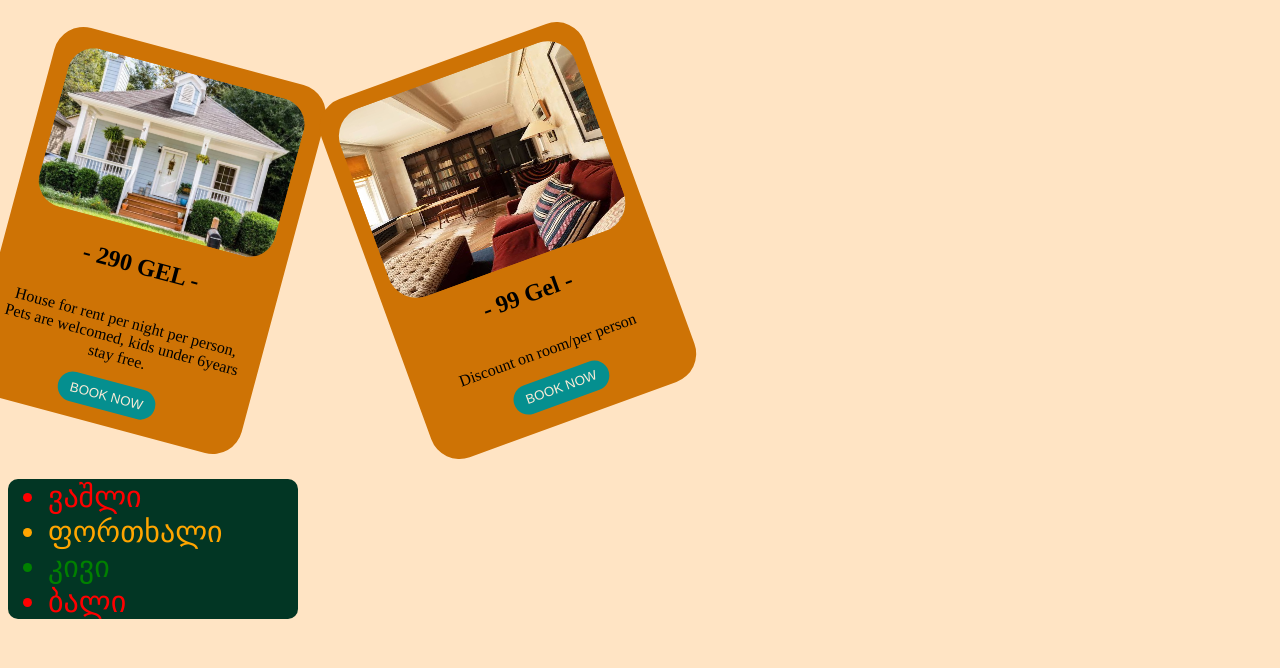
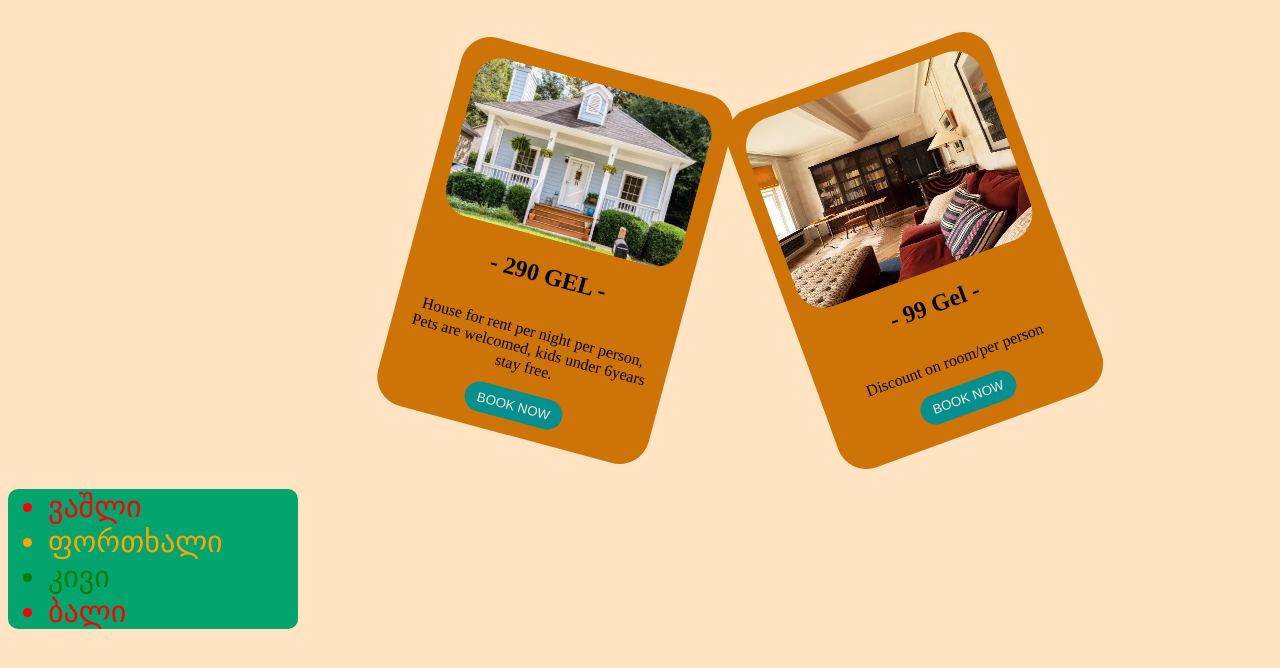
Before and after one commit to lemonjariamaia-source/13---, a plain HTML site: page index.html in a window 1280 px wide. Shown: the part 44-712 px from the top of the page. Drawn offline with Linux system fonts and the light colour scheme.

Commit message:
Update style.css

```diff
--- a/style.css
+++ b/style.css
@@ -1,3 +1,4 @@
+
 body{ background-color: bisque;
 }
 
@@ -60,10 +61,10 @@ padding: 3px;}
   .cards{ width: 250px;
    gap: 80px;
   display:flex;
-  justify-self: start;
+  justify-self:center;
   flex-direction: row;
-  align-content: space-evenly;
-  margin-top:50px;}
+   margin-top:60px;
+margin-right:200px;}
 
   .card:hover{box-shadow: 20px -3px 9px 1px; color:rgb(32, 79, 65);}
   .card2:hover{box-shadow: 20px -3px 9px 1px; color:rgb(32, 79, 65);}
@@ -82,7 +83,7 @@ li:nth-child(2){color: orange;
 }
 ul{font-size: 30px;
 font-weight: 200px;
-background-color: rgb(2, 54, 36);
+background-color: rgb(4, 164, 111);
 display: inline-block;
 border-radius: 10px;
 width:250px;}
```
